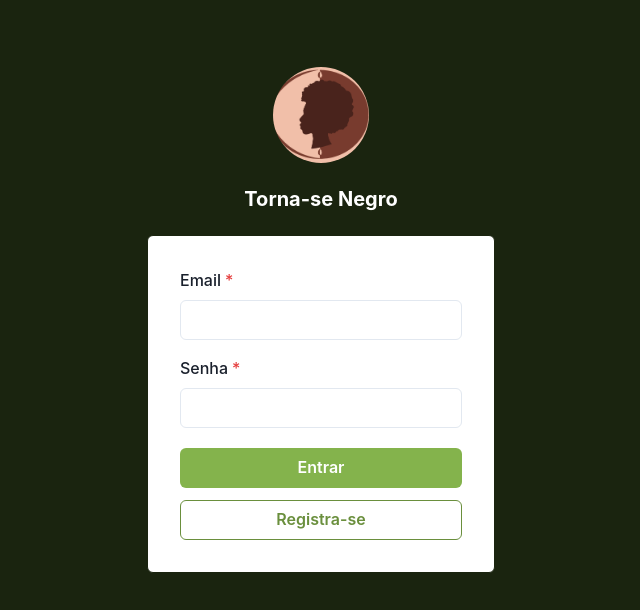
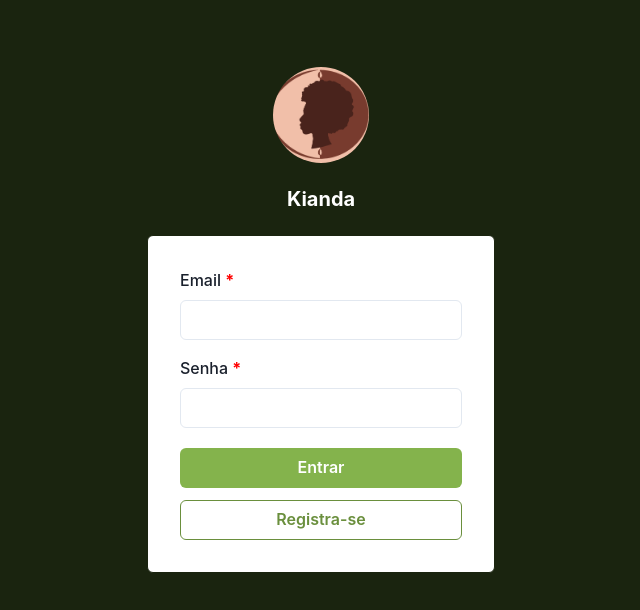
Before and after one commit to Marcosnto/kianda, a Next.js app: page /login in a window 1280 px wide. Shown: the top 610 px of the page, without its empty margins (319-959 px from the left). Built offline with nearby package versions, Linux system fonts and the light colour scheme.

Commit message:
refactor: put error api messages and loading request

```diff
--- a/src/pages/login.tsx
+++ b/src/pages/login.tsx
@@ -1,5 +1,9 @@
+import { useEffect, useState } from "react";
+import { useRouter } from "next/router";
+import { SubmitHandler, useForm } from "react-hook-form";
+import { useCookies } from "react-cookie";
+
 import {
-  Avatar,
   Box,
   Button,
   Center,
@@ -10,9 +14,10 @@ import {
   Heading,
   Input,
 } from "@chakra-ui/react";
-import { useRouter } from "next/router";
-import { SubmitHandler, useForm } from "react-hook-form";
-import { useCookies } from "react-cookie";
+
+import LogoImage from "@/components/CMS/LogoImage";
+import RequiredInput from "@/components/CMS/Form/RequiredInput";
+import AlertStatus from "@/components/CMS/AlertStatus";
 
 type LoginProps = {
   email: string;
@@ -20,13 +25,26 @@ type LoginProps = {
 };
 
 export default function Login() {
-  const [, setCookie] = useCookies(["token"]);
+  const [apiError, setApiError] = useState(false);
+  const [authError, setAuthError] = useState(false);
+  const [isAuth, setIsAuth] = useState(false);
+
+  const [cookies, setCookie] = useCookies(["token"]);
   const router = useRouter();
   const {
     register,
     handleSubmit,
-    formState: { errors },
+    formState: { errors, isSubmitting },
   } = useForm<LoginProps>();
+
+  useEffect(() => {
+    if (cookies.token) {
+      setIsAuth(true);
+      setTimeout(() => {
+        router.push("/admin");
+      }, 200);
+    }
+  }, []);
 
   function login(data: LoginProps) {
     fetch(process.env.NEXT_PUBLIC_JWT_URL || "", {
@@ -38,26 +56,34 @@ export default function Login() {
     })
       .then((response) => {
         if (response.ok) {
-          response
-            .json()
-            .then((response) => setCookie("token", response.token));
-          router.push("/admin");
+          response.json().then((response) =>
+            setCookie("token", response.token, {
+              path: "/",
+              sameSite: true,
+            })
+          );
+          setAuthError(false);
+          setTimeout(() => router.push("/admin"), 100);
+        } else {
+          setAuthError(true);
         }
       })
-      .catch((error) => console.log(error));
+      .catch(() => setApiError(true));
   }
 
   const onSubmit: SubmitHandler<LoginProps> = (data) => {
+    setApiError(false);
     login(data);
   };
 
   return (
     <Box background="green.900" h="100vh">
       <Center h="80vh" flexDirection="column" gap="6">
-        <Avatar size="xl" name="Tornar-se Negro" src="/img/logo.png" />
+        <LogoImage pathRedirect="" />
         <Heading color="#FFF" size="md">
-          Torna-se Negro
+          Kianda
         </Heading>
+
         <form
           onSubmit={handleSubmit(onSubmit)}
           style={{
@@ -65,15 +91,32 @@ export default function Login() {
             padding: "2rem",
             border: "1px solid #1A240F",
             borderRadius: "6px",
+            maxWidth: "400px",
           }}
         >
           <Flex flexDir="column" gap="4" mb="5" alignItems="center">
-            <FormControl isInvalid={!!errors.email} isRequired>
-              <FormLabel htmlFor="email">Email</FormLabel>
+            {apiError ? (
+              <AlertStatus
+                type="error"
+                title="Ocorreu um erro!"
+                description="Entre em contato com o suporte."
+              />
+            ) : null}
+            {authError ? (
+              <AlertStatus
+                type="error"
+                description="Email ou senha incorretos"
+              />
+            ) : null}
+            <FormControl isInvalid={!!errors.email}>
+              <FormLabel htmlFor="email">
+                Email <RequiredInput />
+              </FormLabel>
 
               <Input
                 id="email"
                 type="text"
+                disabled={isAuth}
                 {...register("email", {
                   required: "Esse Campo é obrigatório",
                 })}
@@ -85,12 +128,15 @@ export default function Login() {
               </FormErrorMessage>
             </FormControl>
 
-            <FormControl isInvalid={!!errors.password} isRequired>
-              <FormLabel htmlFor="password">Senha</FormLabel>
+            <FormControl isInvalid={!!errors.password}>
+              <FormLabel htmlFor="password">
+                Senha <RequiredInput />
+              </FormLabel>
 
               <Input
                 id="password"
                 type="password"
+                disabled={isAuth}
                 {...register("password", {
                   required: "Esse Campo é obrigatório",
                 })}
@@ -107,6 +153,7 @@ export default function Login() {
               colorScheme="green"
               variant="solid"
               type="submit"
+              isLoading={isSubmitting || isAuth}
               width="100%"
             >
               Entrar
```
